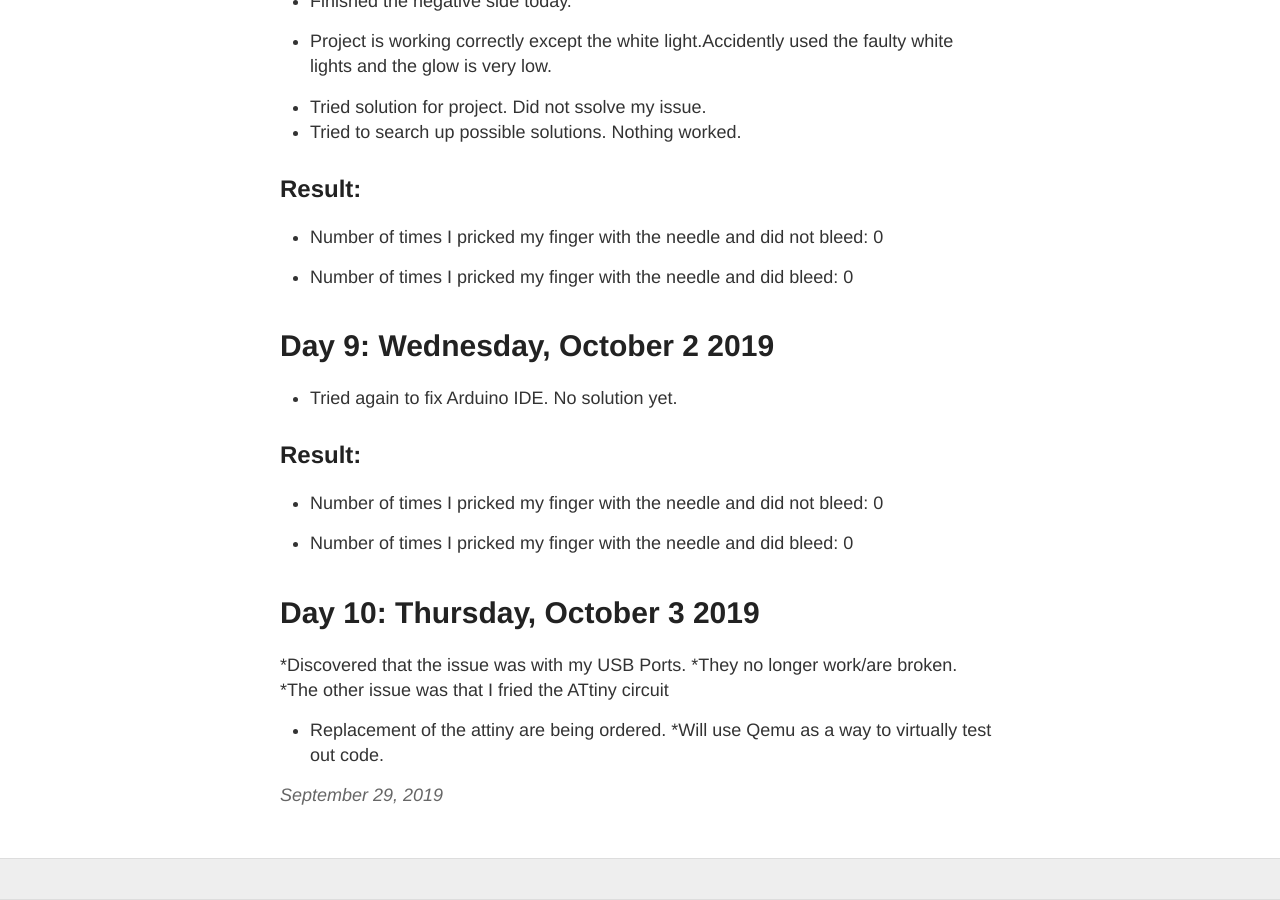
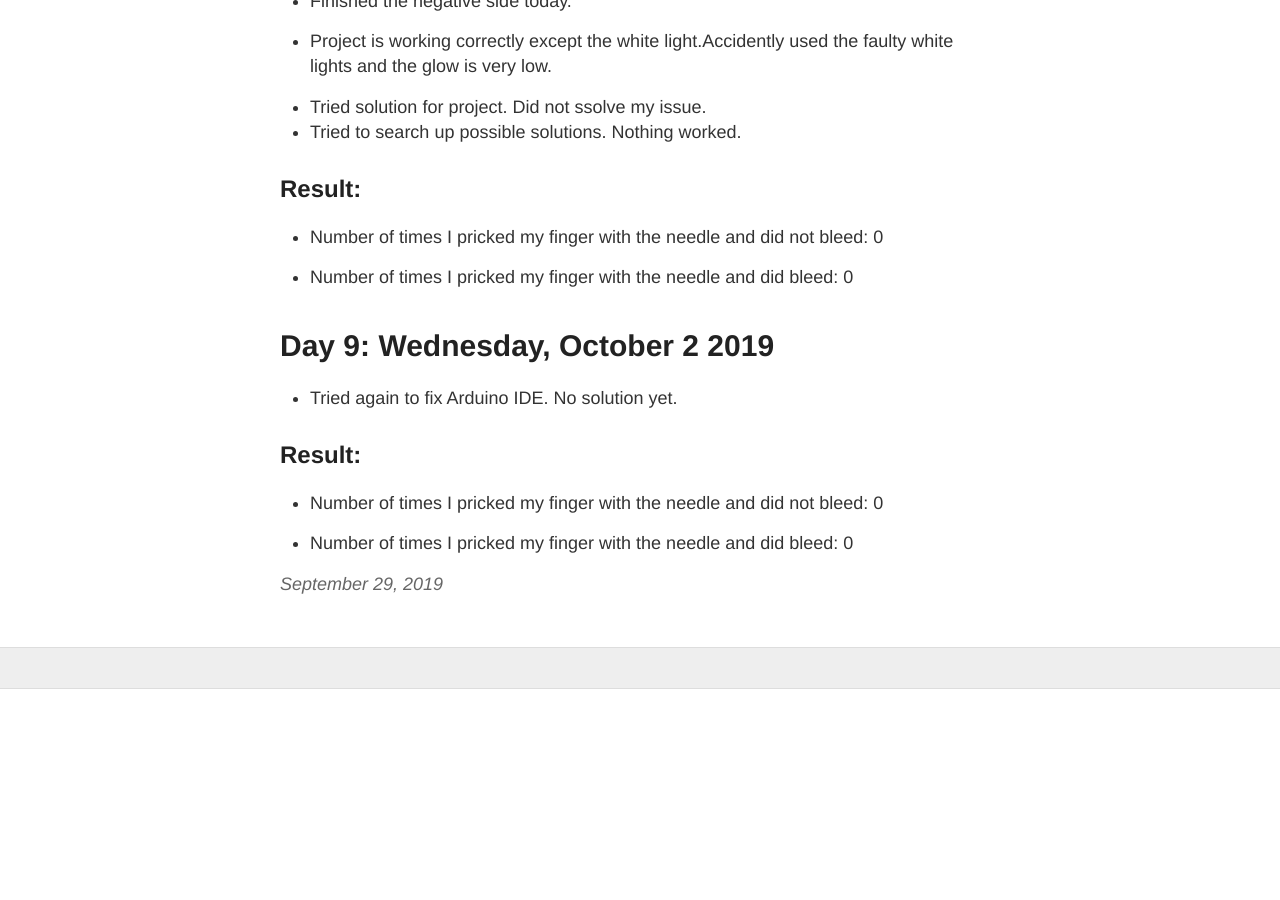
Before and after one commit to kac844/Homepage, a Jekyll site: the page built from _posts/2019-09-29-Week-3.markdown, in a window 1280 px wide and 900 px high, scrolled down 1088 px. Built offline with Jekyll 4.4.1, drawn with Linux system fonts in a browser that asks for light colours; after the commit the page ends 1777 px from its top, so only the background shows below that.

Commit message:
Update 2019-09-29-Week-3.markdown

```diff
--- a/_posts/2019-09-29-Week-3.markdown
+++ b/_posts/2019-09-29-Week-3.markdown
@@ -58,11 +58,3 @@ title: Week 3
 * Number of times I pricked my finger with the needle and did not bleed: 0
 
 * Number of times I pricked my finger with the needle and did bleed: 0
-
-
-# Day 10: Thursday, October 3 2019
-*Discovered that the issue was with my USB Ports.
-	*They no longer work/are broken.
-*The other issue was that I fried the ATtiny circuit
-* Replacement of the attiny are being ordered.
-*Will use Qemu as a way to virtually test out code.
```
